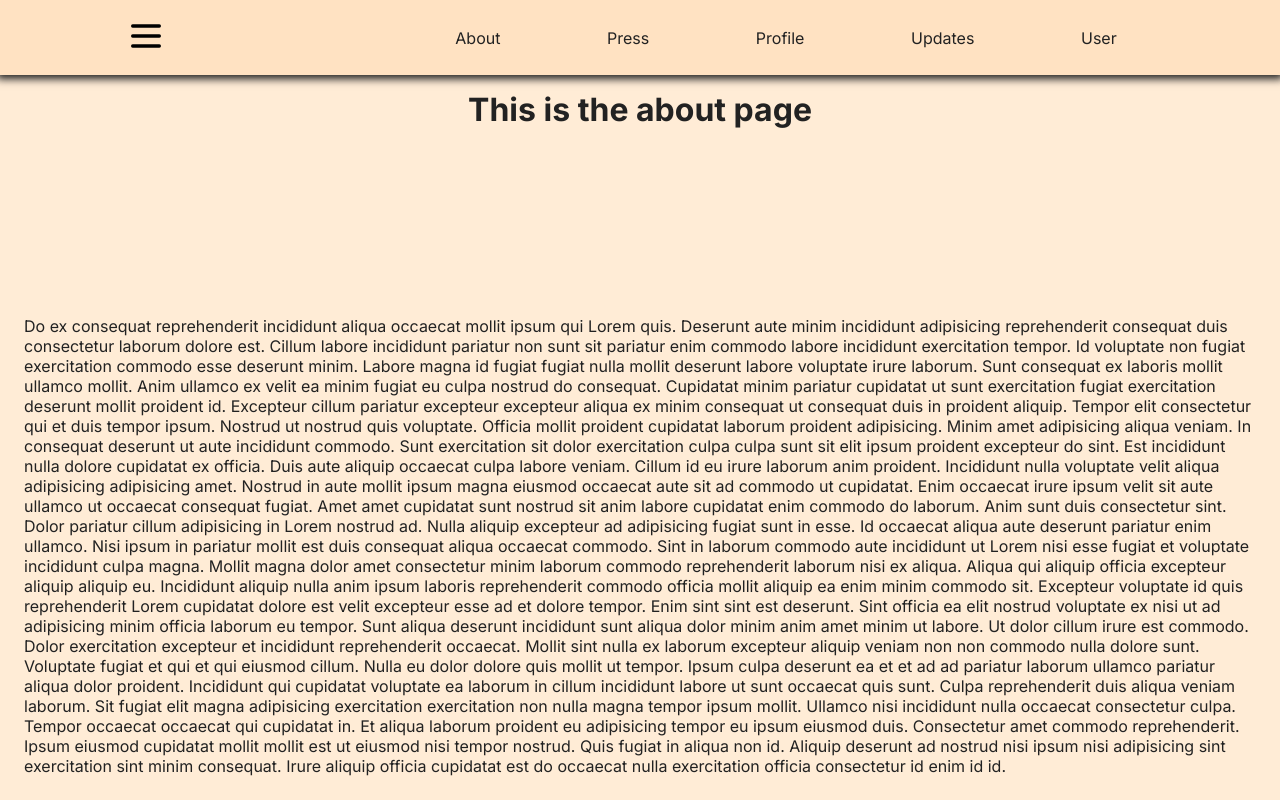
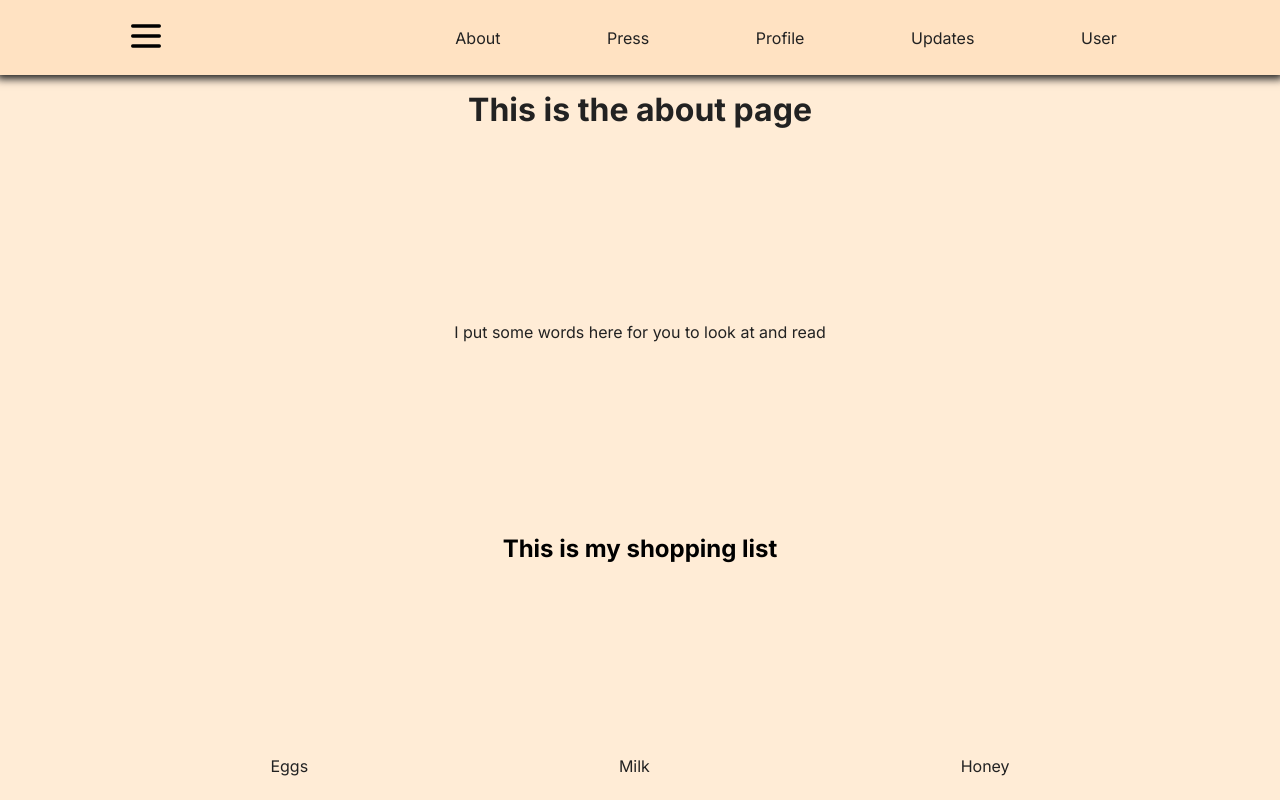
Before and after one commit to IsaacWild/writers-nook, a Next.js app: page /about in a window 1280 px wide. Built offline with nearby package versions, Linux system fonts and the light colour scheme.

Commit message:
✨ Update content in about page
I put some words here for you to look at and read.
Added a shopping list with eggs, milk, and honey.

```diff
--- a/app/about/page.tsx
+++ b/app/about/page.tsx
@@ -5,61 +5,14 @@ export default function about() {
     <main className={styles.main}>
       <h1>This is the about page</h1>
       <p>
-        Do ex consequat reprehenderit incididunt aliqua occaecat mollit ipsum
-        qui Lorem quis. Deserunt aute minim incididunt adipisicing reprehenderit
-        consequat duis consectetur laborum dolore est. Cillum labore incididunt
-        pariatur non sunt sit pariatur enim commodo labore incididunt
-        exercitation tempor. Id voluptate non fugiat exercitation commodo esse
-        deserunt minim. Labore magna id fugiat fugiat nulla mollit deserunt
-        labore voluptate irure laborum. Sunt consequat ex laboris mollit ullamco
-        mollit. Anim ullamco ex velit ea minim fugiat eu culpa nostrud do
-        consequat. Cupidatat minim pariatur cupidatat ut sunt exercitation
-        fugiat exercitation deserunt mollit proident id. Excepteur cillum
-        pariatur excepteur excepteur aliqua ex minim consequat ut consequat duis
-        in proident aliquip. Tempor elit consectetur qui et duis tempor ipsum.
-        Nostrud ut nostrud quis voluptate. Officia mollit proident cupidatat
-        laborum proident adipisicing. Minim amet adipisicing aliqua veniam. In
-        consequat deserunt ut aute incididunt commodo. Sunt exercitation sit
-        dolor exercitation culpa culpa sunt sit elit ipsum proident excepteur do
-        sint. Est incididunt nulla dolore cupidatat ex officia. Duis aute
-        aliquip occaecat culpa labore veniam. Cillum id eu irure laborum anim
-        proident. Incididunt nulla voluptate velit aliqua adipisicing
-        adipisicing amet. Nostrud in aute mollit ipsum magna eiusmod occaecat
-        aute sit ad commodo ut cupidatat. Enim occaecat irure ipsum velit sit
-        aute ullamco ut occaecat consequat fugiat. Amet amet cupidatat sunt
-        nostrud sit anim labore cupidatat enim commodo do laborum. Anim sunt
-        duis consectetur sint. Dolor pariatur cillum adipisicing in Lorem
-        nostrud ad. Nulla aliquip excepteur ad adipisicing fugiat sunt in esse.
-        Id occaecat aliqua aute deserunt pariatur enim ullamco. Nisi ipsum in
-        pariatur mollit est duis consequat aliqua occaecat commodo. Sint in
-        laborum commodo aute incididunt ut Lorem nisi esse fugiat et voluptate
-        incididunt culpa magna. Mollit magna dolor amet consectetur minim
-        laborum commodo reprehenderit laborum nisi ex aliqua. Aliqua qui aliquip
-        officia excepteur aliquip aliquip eu. Incididunt aliquip nulla anim
-        ipsum laboris reprehenderit commodo officia mollit aliquip ea enim minim
-        commodo sit. Excepteur voluptate id quis reprehenderit Lorem cupidatat
-        dolore est velit excepteur esse ad et dolore tempor. Enim sint sint est
-        deserunt. Sint officia ea elit nostrud voluptate ex nisi ut ad
-        adipisicing minim officia laborum eu tempor. Sunt aliqua deserunt
-        incididunt sunt aliqua dolor minim anim amet minim ut labore. Ut dolor
-        cillum irure est commodo. Dolor exercitation excepteur et incididunt
-        reprehenderit occaecat. Mollit sint nulla ex laborum excepteur aliquip
-        veniam non non commodo nulla dolore sunt. Voluptate fugiat et qui et qui
-        eiusmod cillum. Nulla eu dolor dolore quis mollit ut tempor. Ipsum culpa
-        deserunt ea et et ad ad pariatur laborum ullamco pariatur aliqua dolor
-        proident. Incididunt qui cupidatat voluptate ea laborum in cillum
-        incididunt labore ut sunt occaecat quis sunt. Culpa reprehenderit duis
-        aliqua veniam laborum. Sit fugiat elit magna adipisicing exercitation
-        exercitation non nulla magna tempor ipsum mollit. Ullamco nisi
-        incididunt nulla occaecat consectetur culpa. Tempor occaecat occaecat
-        qui cupidatat in. Et aliqua laborum proident eu adipisicing tempor eu
-        ipsum eiusmod duis. Consectetur amet commodo reprehenderit. Ipsum
-        eiusmod cupidatat mollit mollit est ut eiusmod nisi tempor nostrud. Quis
-        fugiat in aliqua non id. Aliquip deserunt ad nostrud nisi ipsum nisi
-        adipisicing sint exercitation sint minim consequat. Irure aliquip
-        officia cupidatat est do occaecat nulla exercitation officia consectetur
-        id enim id id.
+        I put some words here for you to look at and read
       </p>
+      <h2>This is my shopping list</h2>
+      <ul>
+        <li>Eggs</li>
+        <li>Milk</li>
+        <li>Honey</li>
+      </ul>
     </main>
   );
 }
```
